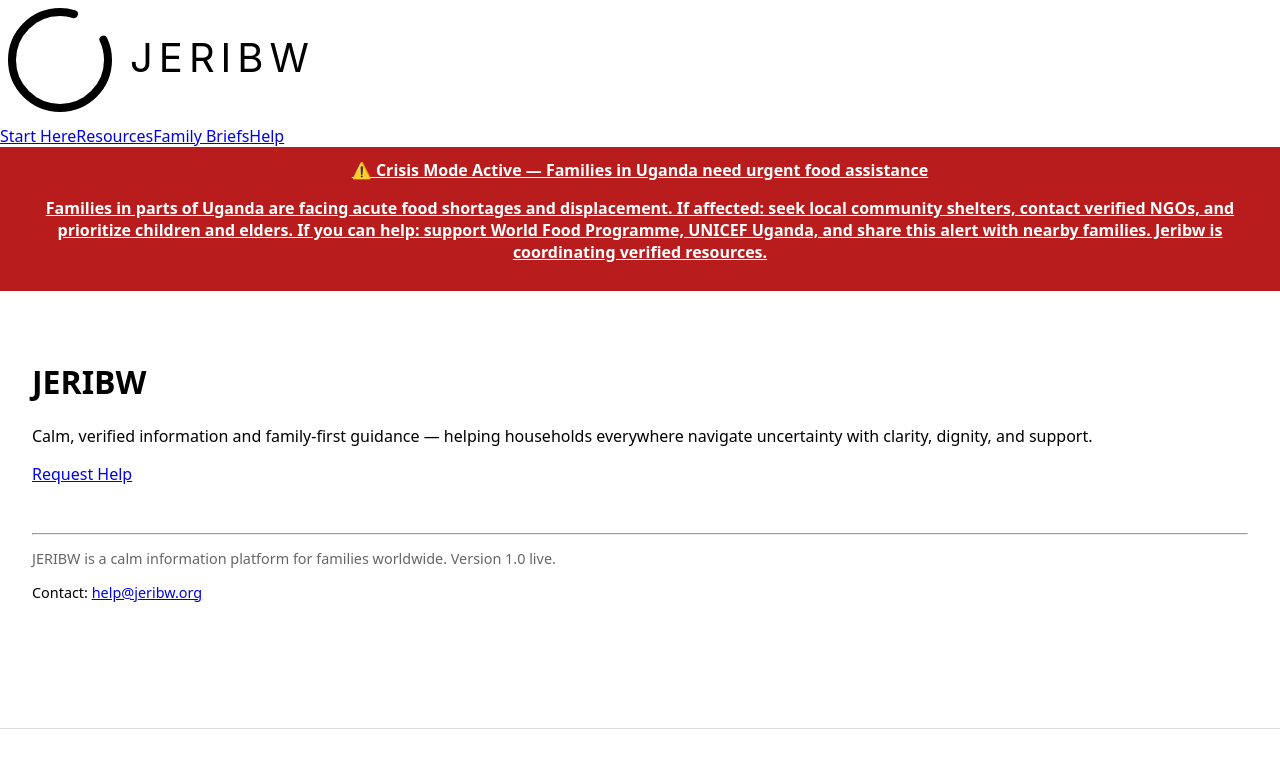
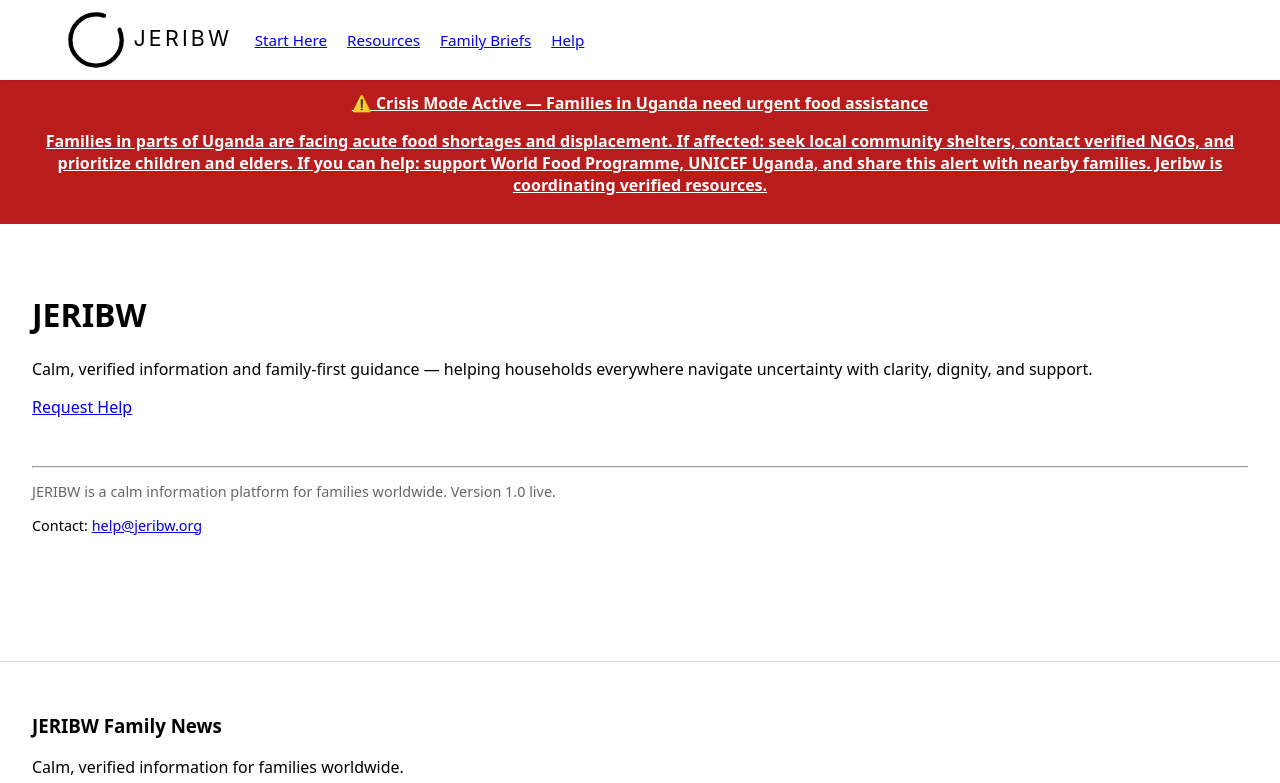
Before and after one commit to Jeribw-Foundation/jeribw, a Next.js app: page / in a window 1280 px wide. Shown: the top 783 px of the page. Built offline with nearby package versions, Linux system fonts and the light colour scheme.

Commit message:
Normalize header logo and navigation layout

```diff
--- a/components/Header.tsx
+++ b/components/Header.tsx
@@ -2,13 +2,48 @@ import Link from "next/link";
 
 export default function Header() {
   return (
-    <header className="site-header">
-      <div className="header-inner">
-        <Link href="/" className="logo-wrap">
-          <img src="/logo/logo.svg" alt="JERIBW" className="logo" />
+    <header
+      style={{
+        background: "white",
+        boxShadow: "0 1px 2px rgba(0,0,0,.05)",
+        position: "sticky",
+        top: 0,
+        zIndex: 50,
+      }}
+    >
+      <div
+        style={{
+          maxWidth: "72rem",
+          margin: "0 auto",
+          padding: "8px 1.5rem",
+          display: "flex",
+          alignItems: "center",
+        }}
+      >
+        {/* Logo */}
+        <Link href="/">
+          <img
+            src="/logo/logo.svg"
+            alt="JERIBW"
+            style={{
+              height: "64px",
+              width: "auto",
+              display: "block",
+            }}
+          />
         </Link>
 
-        <nav className="nav">
+        {/* Navigation */}
+        <nav
+          style={{
+            display: "flex",
+            alignItems: "center",
+            gap: "1.25rem",
+            marginLeft: "20px",
+            fontSize: "0.95rem",
+            flexWrap: "wrap",
+          }}
+        >
           <Link href="/start">Start Here</Link>
           <Link href="/resources">Resources</Link>
           <Link href="/briefs">Family Briefs</Link>
```
